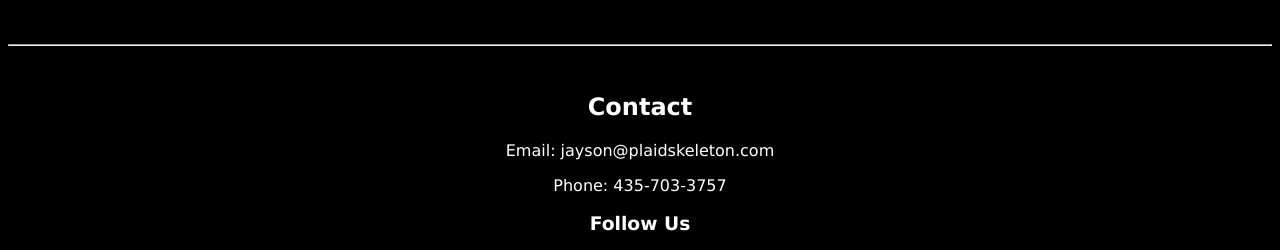
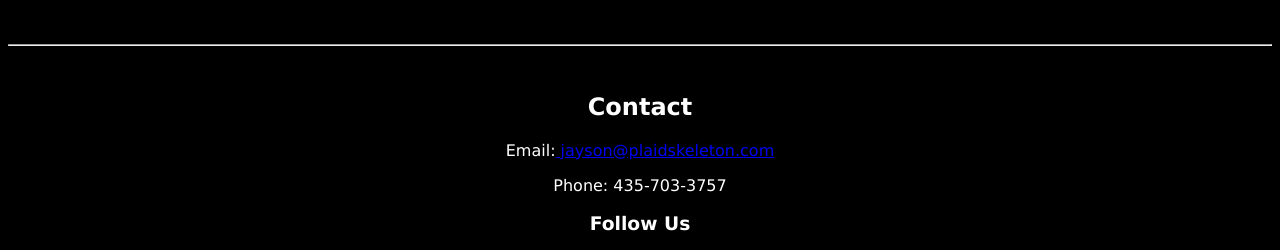
Before and after one commit to ReelBoy/justgirls.github.io, a plain HTML site: page index.html in a window 1280 px wide. Shown: the part 2395-2645 px from the top of the page. Drawn offline with Linux system fonts and the light colour scheme.

Commit message:
Update index.html

```diff
--- a/index.html
+++ b/index.html
@@ -51,7 +51,7 @@
         <div class="contact">
             <img src="">
             <h2>Contact</h2>
-            <p>Email: jayson@plaidskeleton.com</p>
+            <p>Email:<a href="mailto:jayson@plaidskeleton.com"> jayson@plaidskeleton.com</a></p>
             <p>Phone: 435-703-3757</p>
             <h3>Follow Us</h3>
             <div class="socials">
```
